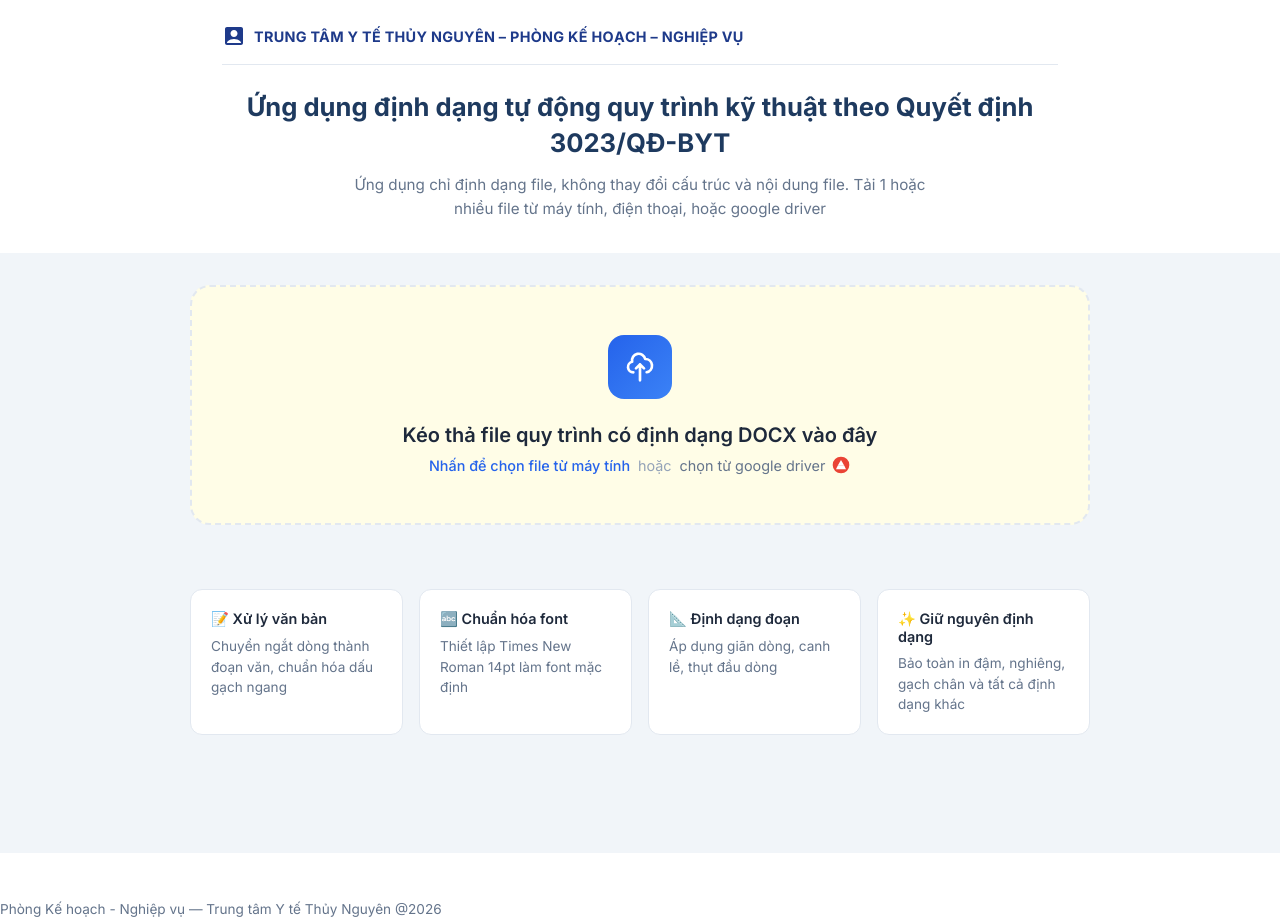
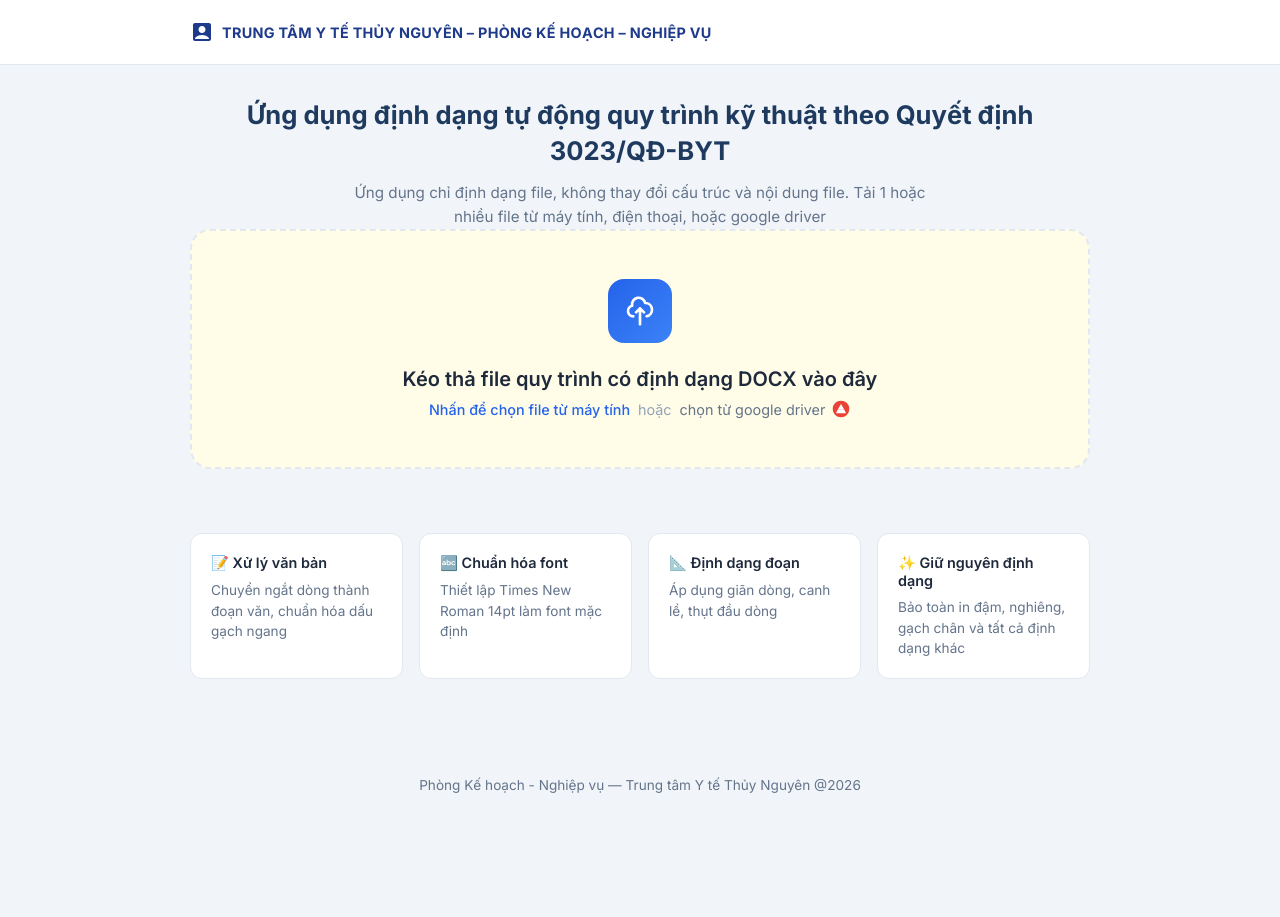
Before and after one commit to khoibmtn/format3023, a website: page public/index.html in a window 1280 px wide. After the commit the page ends 825 px from the top, so only its background shows below. Drawn offline with Linux system fonts and the light colour scheme.

Commit message:
UI: Banner only org-header, title/description in gray section, centered footer

```diff
--- a/public/index.html
+++ b/public/index.html
@@ -34,17 +34,21 @@
 
     body {
       font-family: 'Inter', -apple-system, BlinkMacSystemFont, sans-serif;
-      background: white;
+      background: #f1f5f9;
       color: var(--text-primary);
       min-height: 100vh;
       margin: 0;
       padding: 0;
     }
 
-    /* Header Section - White background */
-    .header-section {
+    /* Banner Section - White background (org header only) */
+    .banner-section {
       background: white;
-      padding: 1.5rem 2rem 2rem;
+      padding: 1.25rem 2rem;
+      border-bottom: 1px solid #e2e8f0;
+    }
+
+    .banner-wrapper {
       max-width: 900px;
       margin: 0 auto;
     }
@@ -53,7 +57,7 @@
     .content-section {
       background: #f1f5f9;
       padding: 2rem;
-      min-height: calc(100vh - 200px);
+      min-height: calc(100vh - 120px);
     }
 
     .content-wrapper {
@@ -66,9 +70,6 @@
       display: flex;
       align-items: center;
       gap: 0.5rem;
-      margin-bottom: 1.5rem;
-      padding-bottom: 1rem;
-      border-bottom: 1px solid #e2e8f0;
     }
 
     .org-icon {
@@ -617,18 +618,19 @@
     }
 
     footer {
-      margin-top: auto;
-      padding-top: 3rem;
+      text-align: center;
+      padding: 2rem;
       color: var(--text-secondary);
       font-size: 0.85rem;
+      background: #f1f5f9;
     }
   </style>
 </head>
 
 <body>
-  <!-- Header Section - White Background -->
-  <div class="header-section">
-    <!-- Organization Header - Top Left -->
+  <!-- Banner Section - White Background (org header only) -->
+  <div class="banner-section">
+    <div class="banner-wrapper">
       <div class="org-header">
         <svg class="org-icon" fill="currentColor" viewBox="0 0 24 24">
           <path
@@ -636,18 +638,19 @@
         </svg>
         <span class="org-name">TRUNG TÂM Y TẾ THỦY NGUYÊN – PHÒNG KẾ HOẠCH – NGHIỆP VỤ</span>
       </div>
-
-    <!-- Main Content - Centered -->
-    <div class="main-content">
-      <h1 class="main-title">Ứng dụng định dạng tự động quy trình kỹ thuật theo Quyết định 3023/QĐ-BYT</h1>
-      <p class="main-desc">Ứng dụng chỉ định dạng file, không thay đổi cấu trúc và nội dung file. Tải 1 hoặc nhiều file
-        từ máy tính, điện thoại, hoặc google driver</p>
     </div>
   </div>
 
   <!-- Content Section - Gray Background -->
   <div class="content-section">
     <div class="content-wrapper">
+      <!-- Main Content - Centered -->
+      <div class="main-content">
+        <h1 class="main-title">Ứng dụng định dạng tự động quy trình kỹ thuật theo Quyết định 3023/QĐ-BYT</h1>
+        <p class="main-desc">Ứng dụng chỉ định dạng file, không thay đổi cấu trúc và nội dung file. Tải 1 hoặc nhiều
+          file từ máy tính, điện thoại, hoặc google driver</p>
+      </div>
+
       <!-- VIEW 1: Upload View -->
       <div class="view active" id="uploadView">
         <div class="upload-zone" id="uploadZone">
```
Lines whose indentation alone changed are shown as unchanged.
